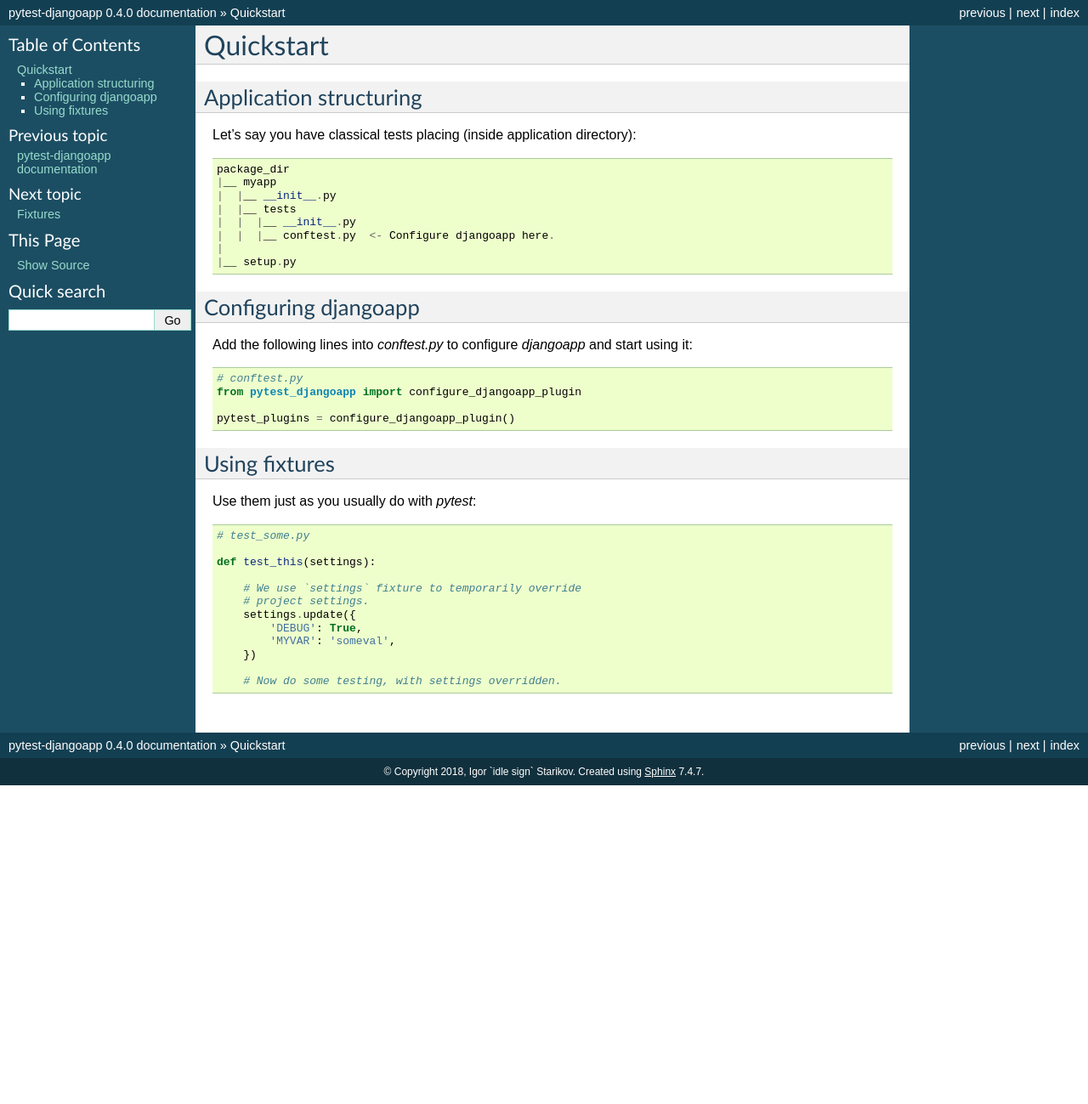
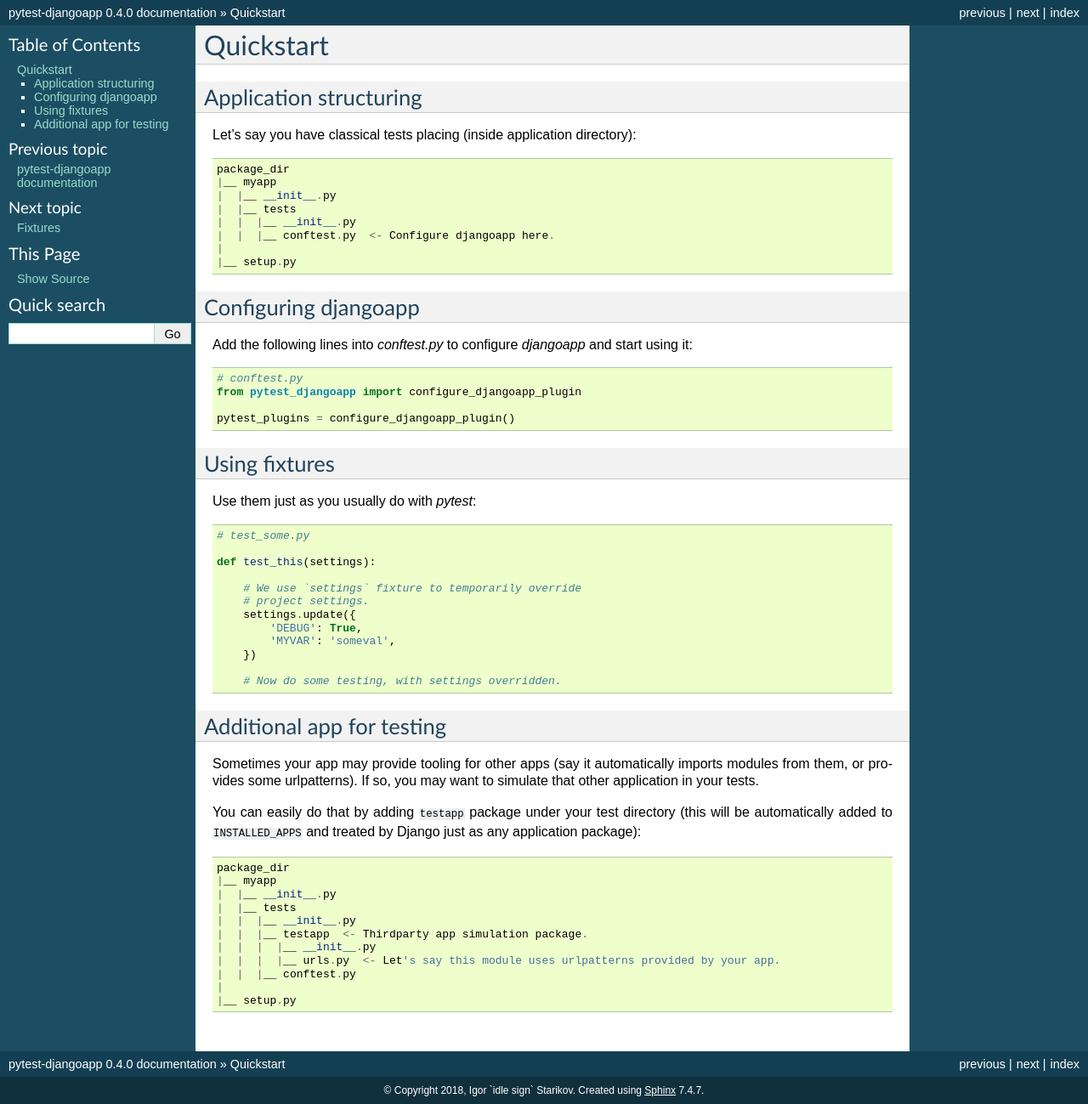
Before and after one commit to idlesign/pytest-djangoapp, a Sphinx documentation site: the page built from docs/source/quickstart.rst, in a window 1280 px wide. Shown: the whole page at 85% size. Built offline with Sphinx 7.4.7, drawn with Linux system fonts in a browser that asks for light colours; before the commit the page ends 924 px from its top, so only the background shows below that.

Commit message:
Docs update.

```diff
--- a/docs/source/quickstart.rst
+++ b/docs/source/quickstart.rst
@@ -51,3 +51,26 @@ Use them just as you usually do with `pytest`:
         })
 
         # Now do some testing, with settings overridden.
+
+
+Additional app for testing
+--------------------------
+
+Sometimes your app may provide tooling for other apps (say it automatically imports modules from them,
+or provides some urlpatterns). If so, you may want to simulate that other application in your tests.
+
+You can easily do that by adding ``testapp`` package under your test directory (this will be automatically
+added to ``INSTALLED_APPS`` and treated by Django just as any application package)::
+
+
+    package_dir
+    |__ myapp
+    |  |__ __init__.py
+    |  |__ tests
+    |  |  |__ __init__.py
+    |  |  |__ testapp  <- Thirdparty app simulation package.
+    |  |  |  |__ __init__.py
+    |  |  |  |__ urls.py  <- Let's say this module uses urlpatterns provided by your app.
+    |  |  |__ conftest.py
+    |
+    |__ setup.py
```
